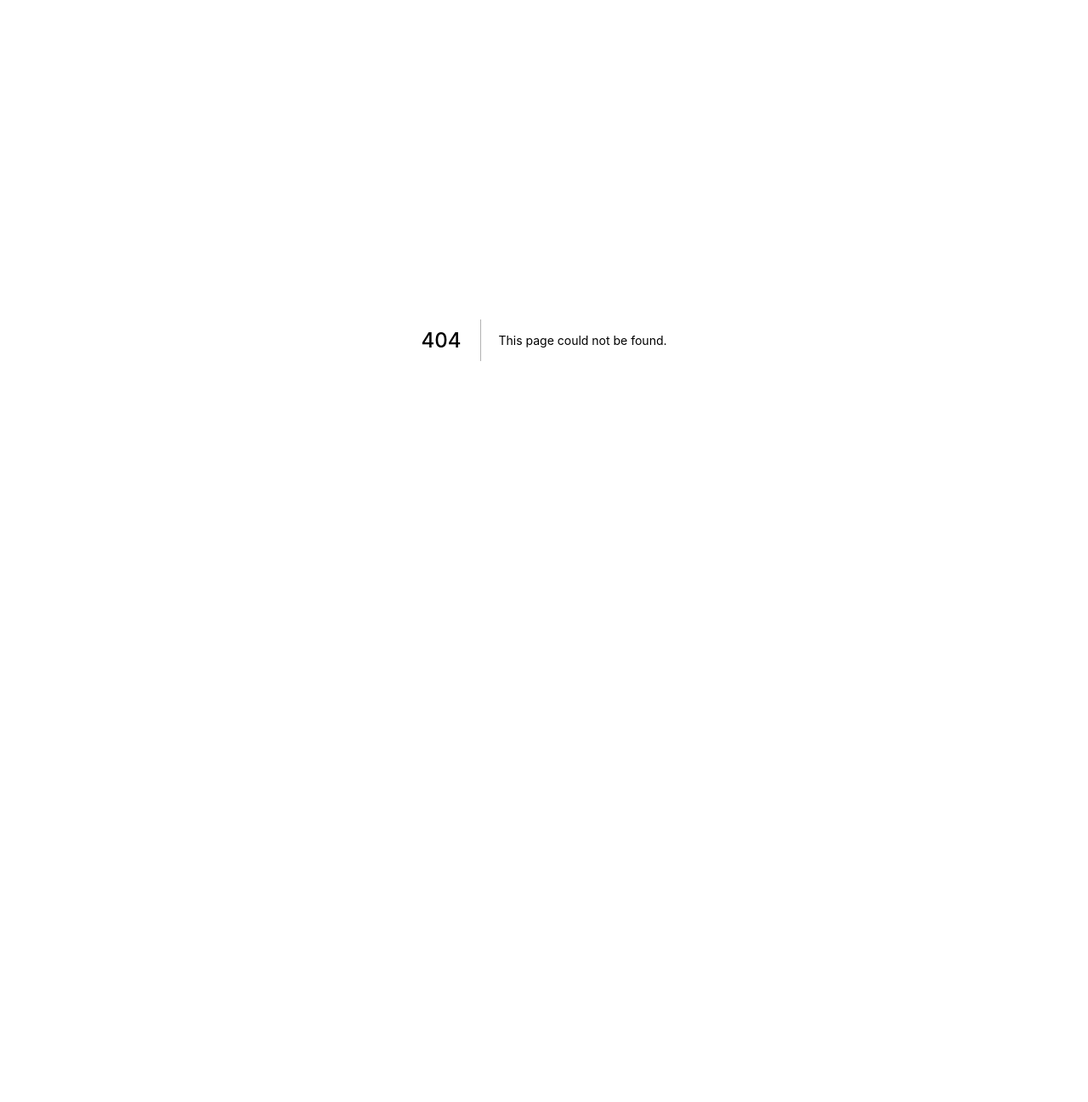
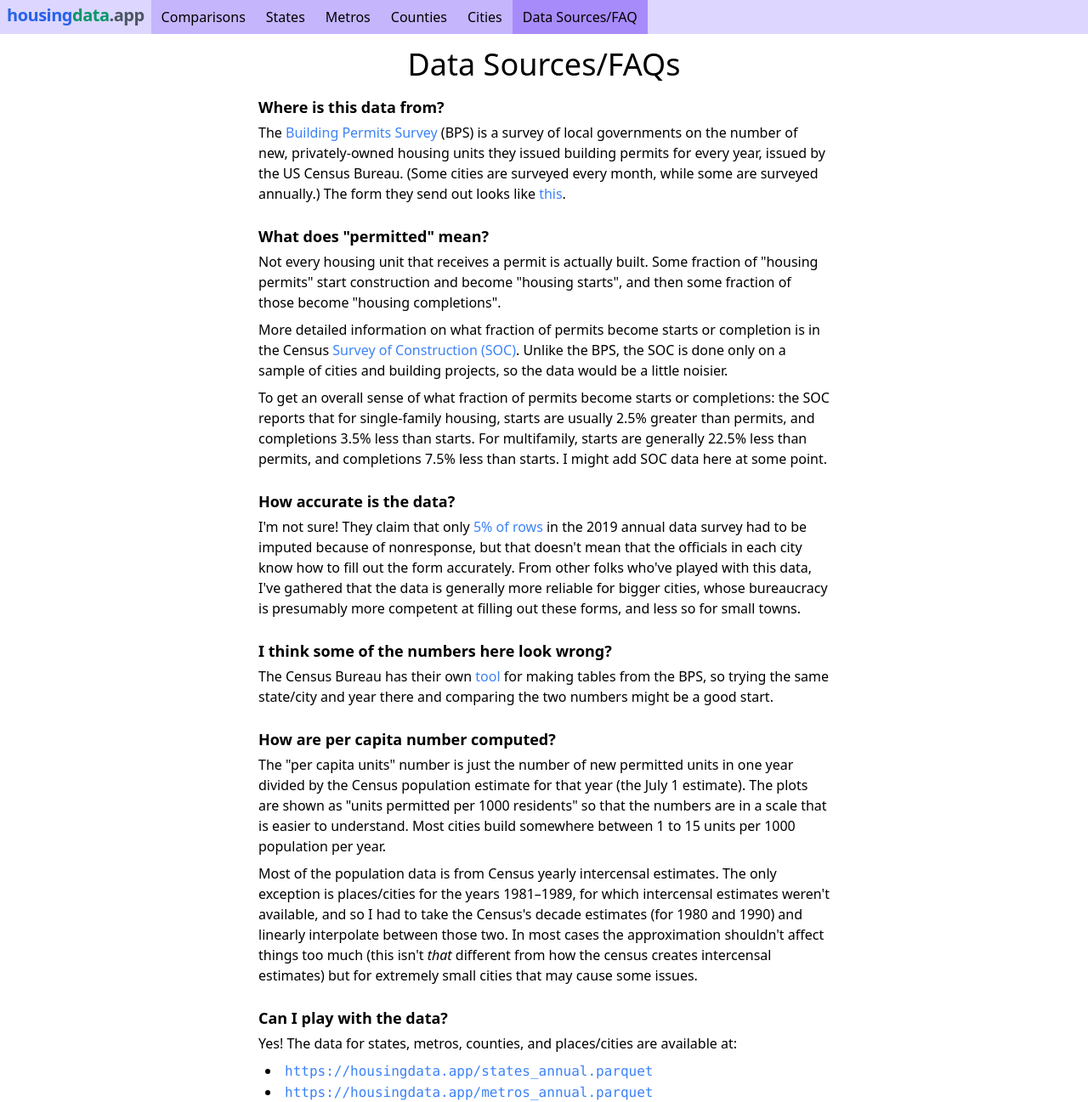
Before and after one commit to sid-kap/housing-data, a Next.js app: page /data-sources in a window 1280 px wide. Before the commit this address had no page. Shown: the top 1297 px of the page at 85% size. Before the commit the page ends 800 px from the top, so only its background shows below. Built offline with nearby package versions, Linux system fonts and the light colour scheme.

Commit message:
Add back data-sources page (deleted on accident) (#46)

```diff
--- /dev/null
+++ b/pages/data-sources.tsx
@@ -0,0 +1,159 @@
+import { Nav, GitHubFooter } from "../lib/common_elements"
+import Head from "next/head"
+
+export default function DataSources(): JSX.Element {
+  const faq = "text-lg font-semibold mt-4 mb-1"
+  const link = "text-blue-500 hover:text-blue-300"
+  const para = "mb-2"
+
+  return (
+    <div>
+      <Head>
+        <title>Data Sources/FAQs</title>
+        <meta name="viewport" content="width=device-width, initial-scale=1.0" />
+      </Head>
+      <Nav currentIndex={5} />
+      <div className="max-w-2xl mx-auto mb-10 align-center flex flex-col justify-center">
+        <h1 className="mt-4 text-4xl text-center">Data Sources/FAQs</h1>
+        <h2 className={faq}>Where is this data from?</h2>
+        <p className={para}>
+          The{" "}
+          <a className={link} href="https://www.census.gov/construction/bps/">
+            Building Permits Survey
+          </a>{" "}
+          (BPS) is a survey of local governments on the number of new,
+          privately-owned housing units they issued building permits for every
+          year, issued by the US Census Bureau. (Some cities are surveyed every
+          month, while some are surveyed annually.) The form they send out looks
+          like{" "}
+          <a
+            className={link}
+            href="https://www.census.gov/construction/bps/pdf/c404.pdf"
+          >
+            this
+          </a>
+          .
+        </p>
+        <h2 className={faq}>What does "permitted" mean?</h2>
+        <p className={para}>
+          Not every housing unit that receives a permit is actually built. Some
+          fraction of "housing permits" start construction and become "housing
+          starts", and then some fraction of those become "housing completions".
+        </p>
+        <p className={para}>
+          More detailed information on what fraction of permits become starts or
+          completion is in the Census{" "}
+          <a
+            className={link}
+            href="https://www.census.gov/construction/nrc/nrcdatarelationships.html"
+          >
+            Survey of Construction (SOC)
+          </a>
+          . Unlike the BPS, the SOC is done only on a sample of cities and
+          building projects, so the data would be a little noisier.
+        </p>
+        <p className={para}>
+          To get an overall sense of what fraction of permits become starts or
+          completions: the SOC reports that for single-family housing, starts
+          are usually 2.5% greater than permits, and completions 3.5% less than
+          starts. For multifamily, starts are generally 22.5% less than permits,
+          and completions 7.5% less than starts. I might add SOC data here at
+          some point.
+        </p>
+
+        <h2 className={faq}>How accurate is the data?</h2>
+        <p className={para}>
+          I'm not sure! They claim that only{" "}
+          <a
+            className={link}
+            href="https://www.census.gov/construction/bps/how_the_data_are_collected/#nonresponse"
+          >
+            5% of rows
+          </a>{" "}
+          in the 2019 annual data survey had to be imputed because of
+          nonresponse, but that doesn't mean that the officials in each city
+          know how to fill out the form accurately. From other folks who've
+          played with this data, I've gathered that the data is generally more
+          reliable for bigger cities, whose bureaucracy is presumably more
+          competent at filling out these forms, and less so for small towns.
+        </p>
+        <h2 className={faq}>I think some of the numbers here look wrong?</h2>
+        <p className={para}>
+          The Census Bureau has their own{" "}
+          <a className={link} href="https://socds.huduser.gov/permits/">
+            tool
+          </a>{" "}
+          for making tables from the BPS, so trying the same state/city and year
+          there and comparing the two numbers might be a good start.
+        </p>
+        <h2 className={faq}>How are per capita number computed?</h2>
+        <p className={para}>
+          The "per capita units" number is just the number of new permitted
+          units in one year divided by the Census population estimate for that
+          year (the July 1 estimate). The plots are shown as "units permitted
+          per 1000 residents" so that the numbers are in a scale that is easier
+          to understand. Most cities build somewhere between 1 to 15 units per
+          1000 population per year.
+        </p>
+        <p className={para}>
+          Most of the population data is from Census yearly intercensal
+          estimates. The only exception is places/cities for the years
+          1981–1989, for which intercensal estimates weren't available, and so I
+          had to take the Census's decade estimates (for 1980 and 1990) and
+          linearly interpolate between those two. In most cases the
+          approximation shouldn't affect things too much (this isn't{" "}
+          <em>that</em> different from how the census creates intercensal
+          estimates) but for extremely small cities that may cause some issues.
+        </p>
+        <h2 className={faq}>Can I play with the data?</h2>
+        <p className={para}>
+          Yes! The data for states, metros, counties, and places/cities are
+          available at:
+        </p>
+        <ul className={para + " list-disc list-inside ml-2"}>
+          <li>
+            <a
+              className={link}
+              href="https://housingdata.app/states_annual.parquet"
+            >
+              <code>https://housingdata.app/states_annual.parquet</code>
+            </a>
+          </li>
+          <li>
+            <a
+              className={link}
+              href="https://housingdata.app/metros_annual.parquet"
+            >
+              <code>https://housingdata.app/metros_annual.parquet</code>
+            </a>
+          </li>
+          <li>
+            <a
+              className={link}
+              href="https://housingdata.app/counties_annual.parquet"
+            >
+              <code>https://housingdata.app/counties_annual.parquet</code>
+            </a>
+          </li>
+          <li>
+            <a
+              className={link}
+              href="https://housingdata.app/places_annual.parquet"
+            >
+              <code>https://housingdata.app/places_annual.parquet</code>
+            </a>
+          </li>
+        </ul>
+        <p className={para}>
+          If you're familiar with <code>pandas</code>, it's as easy as
+        </p>
+        <pre className={para}>
+          import pandas as pd
+          <br />
+          df = pd.read_parquet('https://housingdata.app/states_annual.parquet')
+        </pre>
+      </div>
+      <GitHubFooter />
+    </div>
+  )
+}
```
